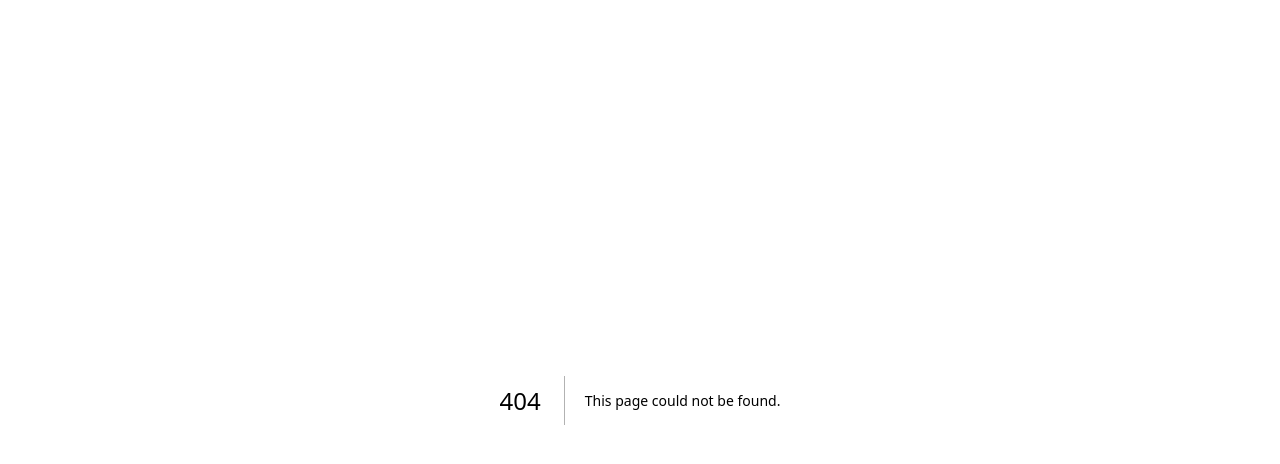
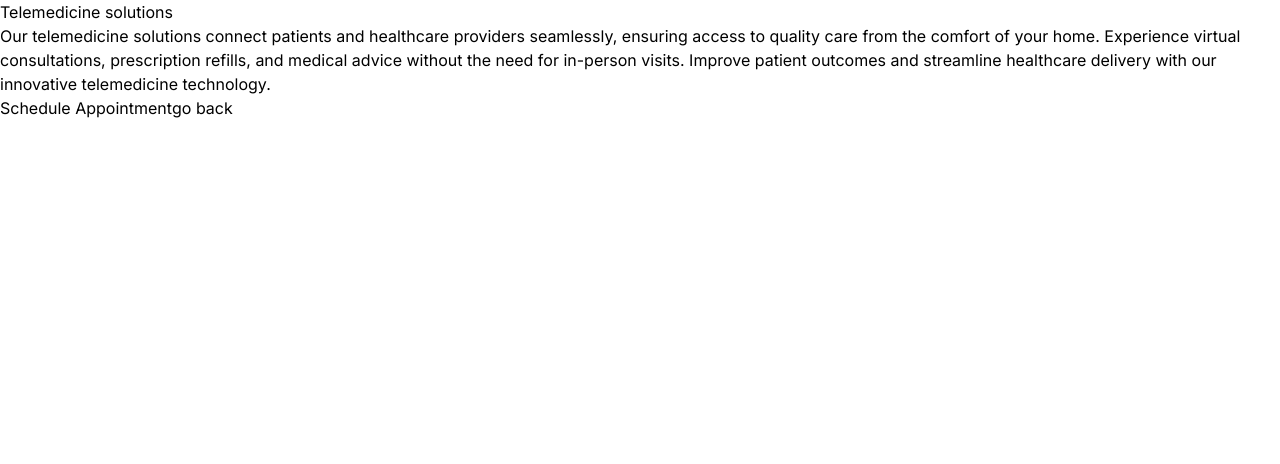
Before and after one commit to Sandeep-DSK/PlenitudoWebsite, a Next.js app: page /telemedicine-solutions in a window 1280 px wide. Before the commit this address had no page. Shown: the top 464 px of the page. Built offline with nearby package versions, Linux system fonts and the light colour scheme.

Commit message:
created route for telemedicine solutions, need to create for all services

```diff
--- a/app/page.tsx
+++ b/app/page.tsx
@@ -1,3 +1,5 @@
+import Link from 'next/link';
+
 export default function Home() {
   return (
     <main className="flex min-h-screen flex-col items-center justify-between p-24">
@@ -30,7 +32,7 @@ export default function Home() {
         <div className="grid grid-row-3 grid-cols-3 border-2 border-red-500 gap-5">
           <div className="border-2 border-purple-500">
             <div>image</div>
-            <div>title</div>
+            <Link href={'/telemedicine-solutions'}>Telemedicine solutions</Link>
             <div>description</div>
           </div>
           <div className="border-2 border-purple-500">
--- /dev/null
+++ b/app/telemedicine-solutions/page.tsx
@@ -0,0 +1,17 @@
+import Link from 'next/link';
+
+export default function test() {
+  return (
+    <main>
+      <div>Telemedicine solutions</div>
+      <div>
+        Our telemedicine solutions connect patients and healthcare providers seamlessly, ensuring access to quality care
+        from the comfort of your home. Experience virtual consultations, prescription refills, and medical advice
+        without the need for in-person visits. Improve patient outcomes and streamline healthcare delivery with our
+        innovative telemedicine technology.
+      </div>
+      <button>Schedule Appointment</button>
+      <Link href="/">go back</Link>
+    </main>
+  );
+}
```
